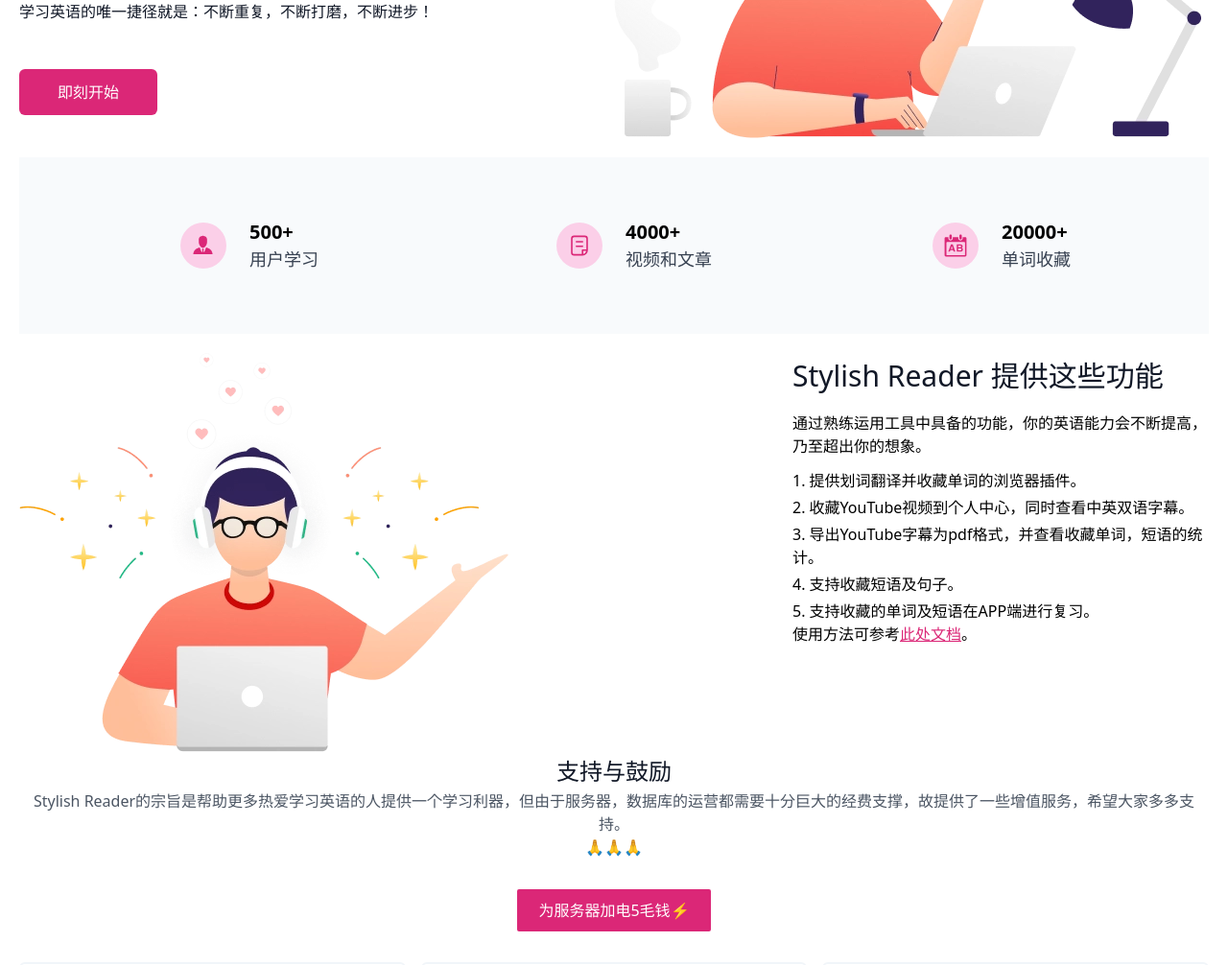
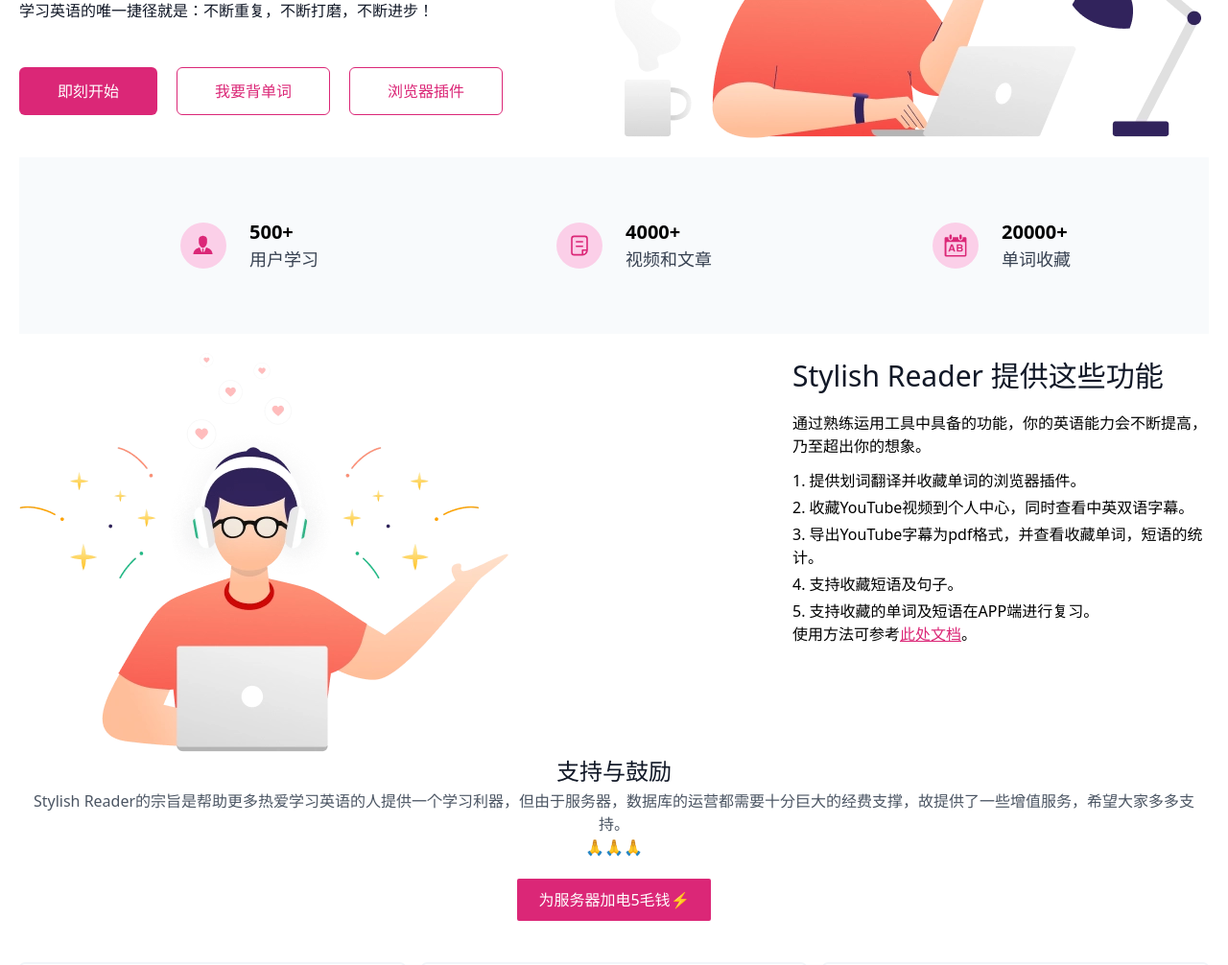
Before and after one commit to tolerious/Stylish-Reader-Official-Website, a Vue app: page / in a window 1280 px wide. Shown: the part 347-1353 px from the top of the page at 96% size. Built offline with nearby package versions, Linux system fonts and the light colour scheme.

Commit message:
🚧 Refactor

```diff
--- a/src/views/HomeView.vue
+++ b/src/views/HomeView.vue
@@ -14,12 +14,26 @@
               >，<strong>APP</strong>，<strong>网站</strong>，彻底摈弃死记硬背的学习模式，通过不断在语境中反复锤炼，让你的英语技能步步高升。
             </p>
             <p>学习英语的唯一捷径就是：不断重复，不断打磨，不断进步！</p>
+            <div class="flex gap-5">
               <button
                 @click="router.push('/center')"
                 class="bg-pink-600 px-8 py-3 text-white rounded-md active:shadow-sm active:shadow-pink-800 w-36 hover:animate-none"
               >
                 即刻开始
               </button>
+              <button
+                @click="reciteWord"
+                class="border-pink-600 border-[1px] px-8 py-3 text-pink-600 rounded-md active:shadow-sm active:shadow-pink-800 w-40 hover:animate-none"
+              >
+                我要背单词
+              </button>
+              <button
+                @click="installExtension"
+                class="border-pink-600 border-[1px] px-8 py-3 text-pink-600 rounded-md active:shadow-sm active:shadow-pink-800 w-40 hover:animate-none"
+              >
+                浏览器插件
+              </button>
+            </div>
           </div>
         </div>
         <div class="w-2/4"><img src="@/assets/images/about-right.webp" alt="" /></div>
@@ -77,7 +91,7 @@
 
           <button
             @click="sponsorMoney"
-            class="my-8 py-2 px-5 border-pink-600 bg-pink-600 text-white cursor-pointer rounded-sm border-2 active:shadow-sm active:shadow-pink-800"
+            class="animate-bounce my-8 py-2 px-5 border-pink-600 bg-pink-600 text-white cursor-pointer rounded-sm border-2 active:shadow-sm active:shadow-pink-800"
           >
             为服务器加电5毛钱⚡
           </button>
@@ -248,6 +262,16 @@
 
 onMounted(() => {});
 
+function installExtension() {
+  window.open(
+    'https://addons.mozilla.org/zh-CN/firefox/addon/stylish-reader/?utm_source=addons.mozilla.org&utm_medium=referral&utm_content=search'
+  );
+}
+
+function reciteWord() {
+  window.open('https://app.stylishreader.com');
+}
+
 function hideSponsorDialog() {
   isSponsorDialogVisible.value = false;
 }
--- a/src/views/PersonalCenterView.vue
+++ b/src/views/PersonalCenterView.vue
@@ -1,13 +1,16 @@
 <template>
   <div container class="grid grid-rows-1 grid-cols-[200px_1fr] h-full">
-    <div class="left-bar">left bar</div>
+    <div class="left-bar">
+      <div class="flex  justify-around">
+        <button
+          @click="convertVideoHandler"
+          class="rounded-sm bg-pink-600 px-2 py-1 text-white border-pink-600 m-2 cursor-pointer active:shadow-md active:shadow-pink-800 select-none"
+        >
+          转换视频
+        </button>
+      </div>
+    </div>
     <div class="flex flex-col items-center bg-black py-2 max-h-full overflow-scroll">
-      <div
-        @click="convertVideoHandler"
-        class="px-2 py-1 text-pink-500 border-pink-600 bg-white rounded-sm m-2 cursor-pointer active:shadow-md active:shadow-pink-800 select-none"
-      >
-        转换视频
-      </div>
       <div class="w-11/12 flex flex-col gap-y-2">
         <video-list-item :video="video" v-for="video in videos" :key="video._id"></video-list-item>
       </div>
--- a/tsconfig.app.json
+++ b/tsconfig.app.json
@@ -5,7 +5,6 @@
   "compilerOptions": {
     "composite": true,
     "tsBuildInfoFile": "./node_modules/.tmp/tsconfig.app.tsbuildinfo",
-
     "baseUrl": ".",
     "paths": {
       "@/*": ["./src/*"]
```
Lines whose indentation alone changed are shown as unchanged.
